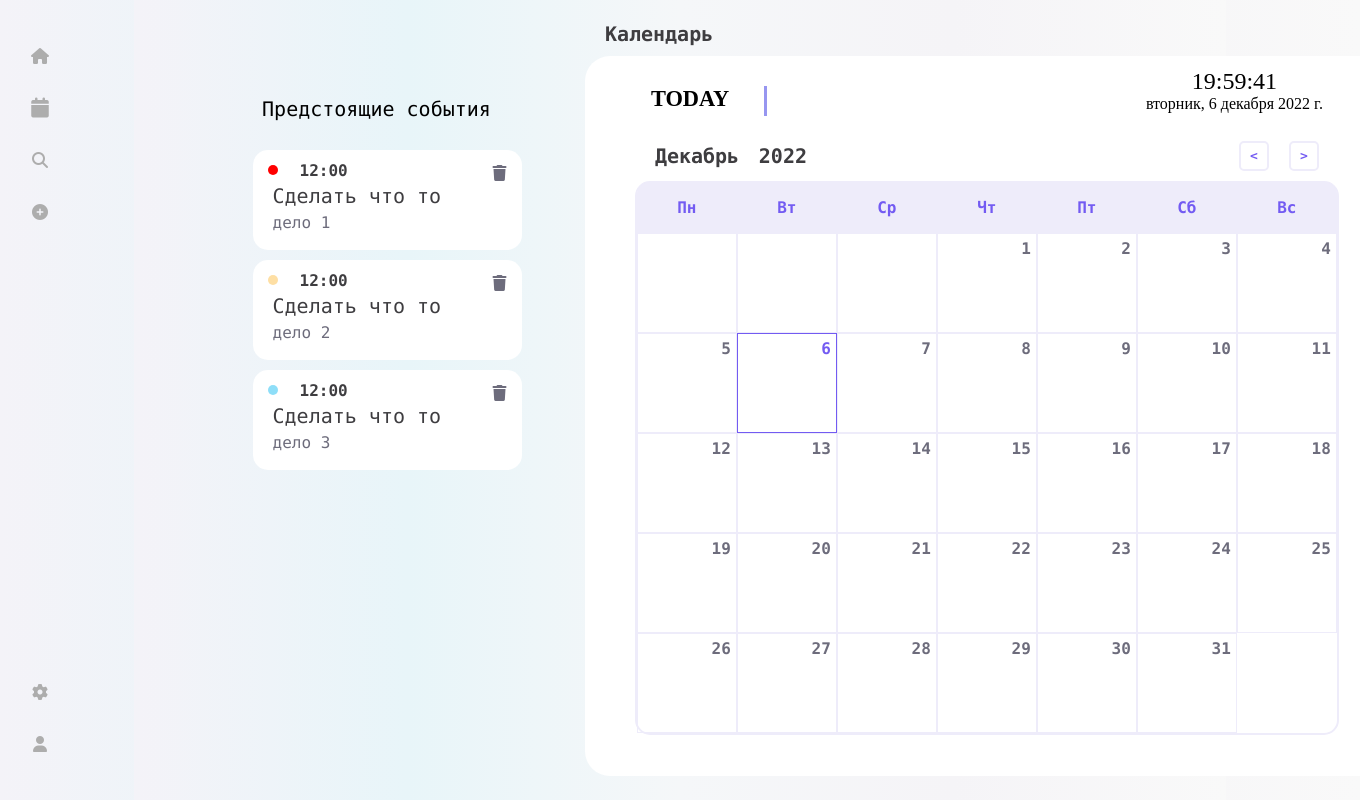
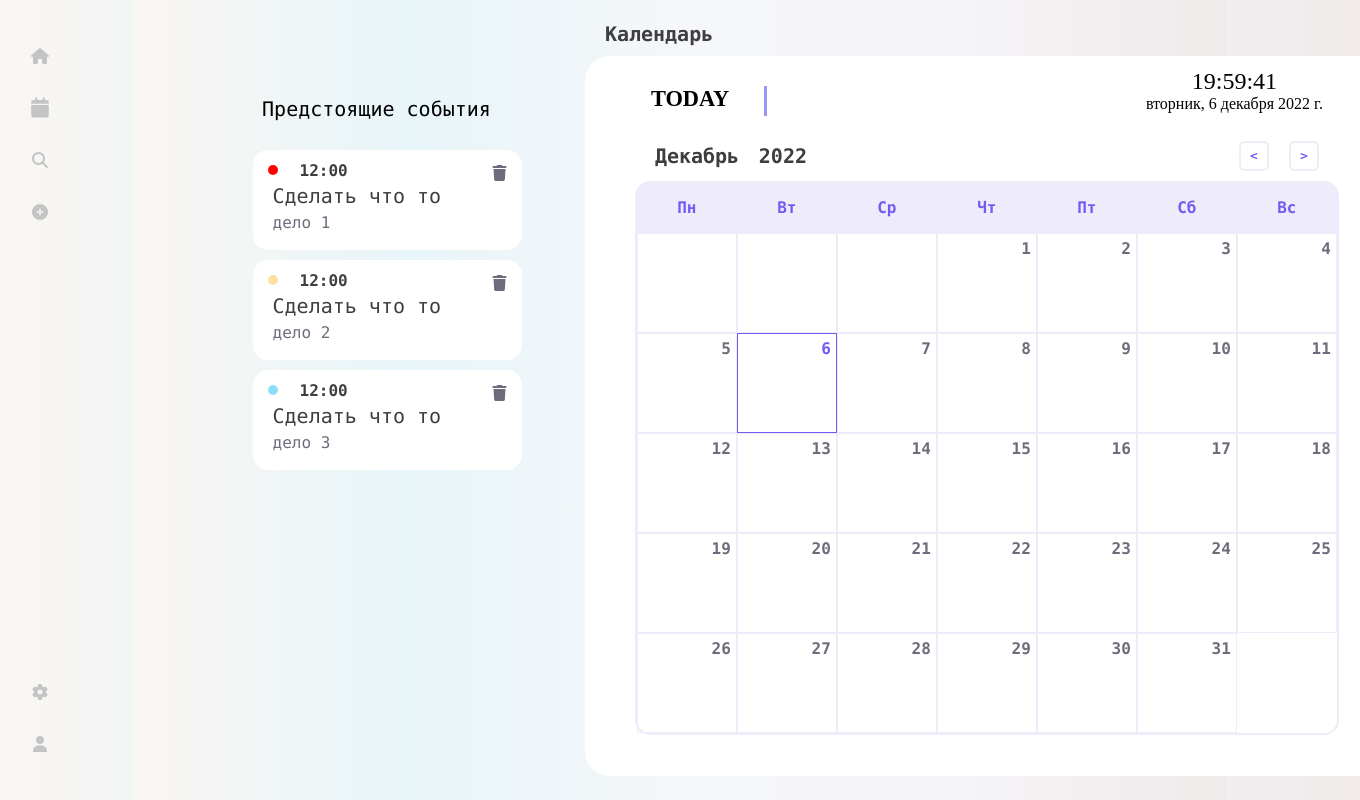
Before and after one commit to irunner1/Schedule-website, a PHP site: page /index.php in a window 1360 px wide. Run offline with PHP 8.4, Linux system fonts and the light colour scheme; data comes from the database, SQL or seed files in the repository; data that the repository does not hold is empty; some libraries are stand-ins or nearby versions.

Commit message:
fixed icons

```diff
--- a/apache-php/src/css/style.css
+++ b/apache-php/src/css/style.css
@@ -26,7 +26,7 @@
 html, body {
   place-items: center;
   font-family: var(--font-family);
-  background: linear-gradient(to right, #f4f3f8, #e8f5f9, #f5f7f9, #f5f4f7,  #f9f9f9);
+  background: linear-gradient(to right, #faf6f3, #e8f5f9, #f5f7f9, #f5f4f7,  #f0eaea);
 }
 /* Вся страница */
 
@@ -140,15 +140,23 @@ html, body {
 .fa-stack {
   color: transparent;
   margin-top: 20px;
+}
+
+.fa-stack:hover .fa-circle {
+  color: #f0ebfd;
+  margin-left: 3px;
+  border-radius: 60%;
+  height: 30px;
+  width: 30px;
+  box-shadow: 0px 0px 9px 4px #ddd6eb;
+}
+.fa-circle {
 
 }
 
-.fa-stack:hover {
-  color: var(--modifier1_light);
-}
-
 .fa-inverse {
-  color: #adadad;
+  color: #c4c4c4;
+  margin-right: 5px;
 }
 
 /* Правая часть страницы */
@@ -162,7 +170,6 @@ html, body {
     justify-content: end;
     top: 0;
     right: 10%;
-    /* width: 100%; */
     height: 100%;
 }
 
```
